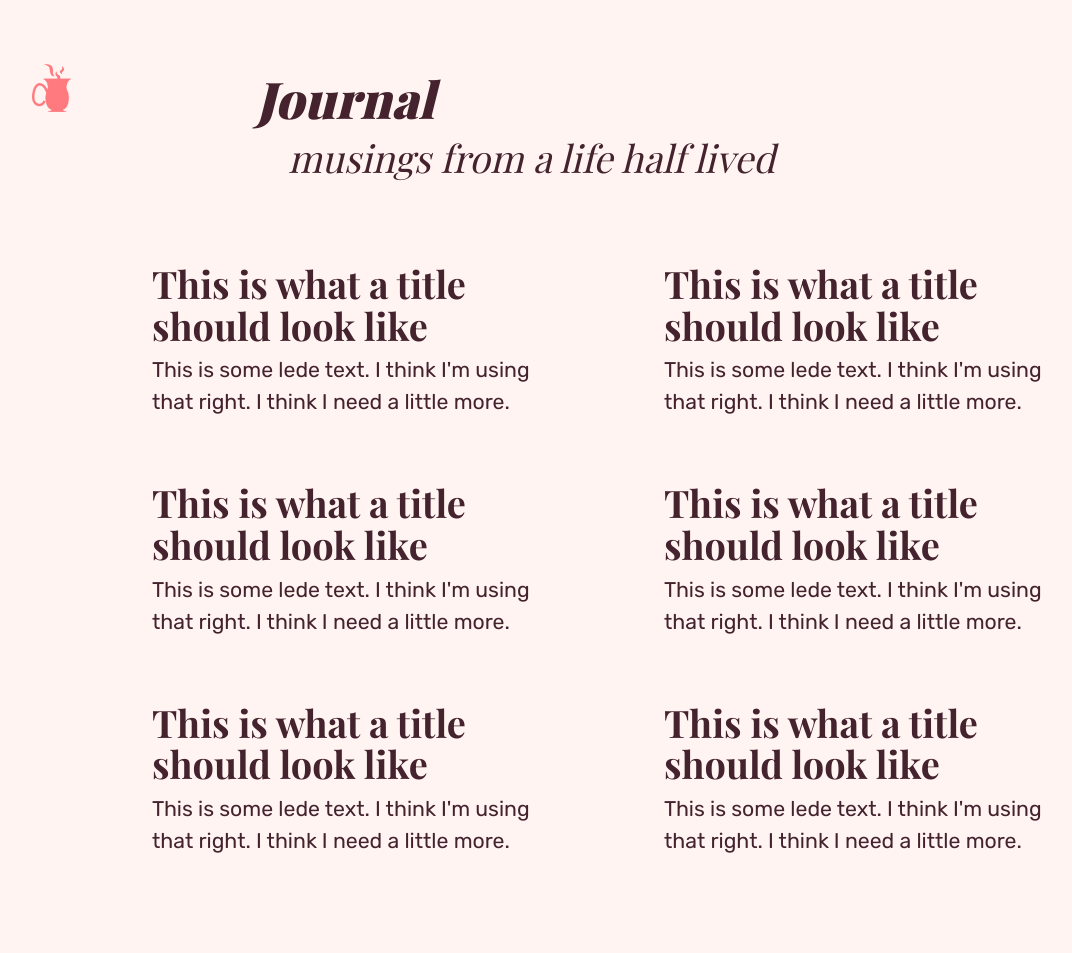
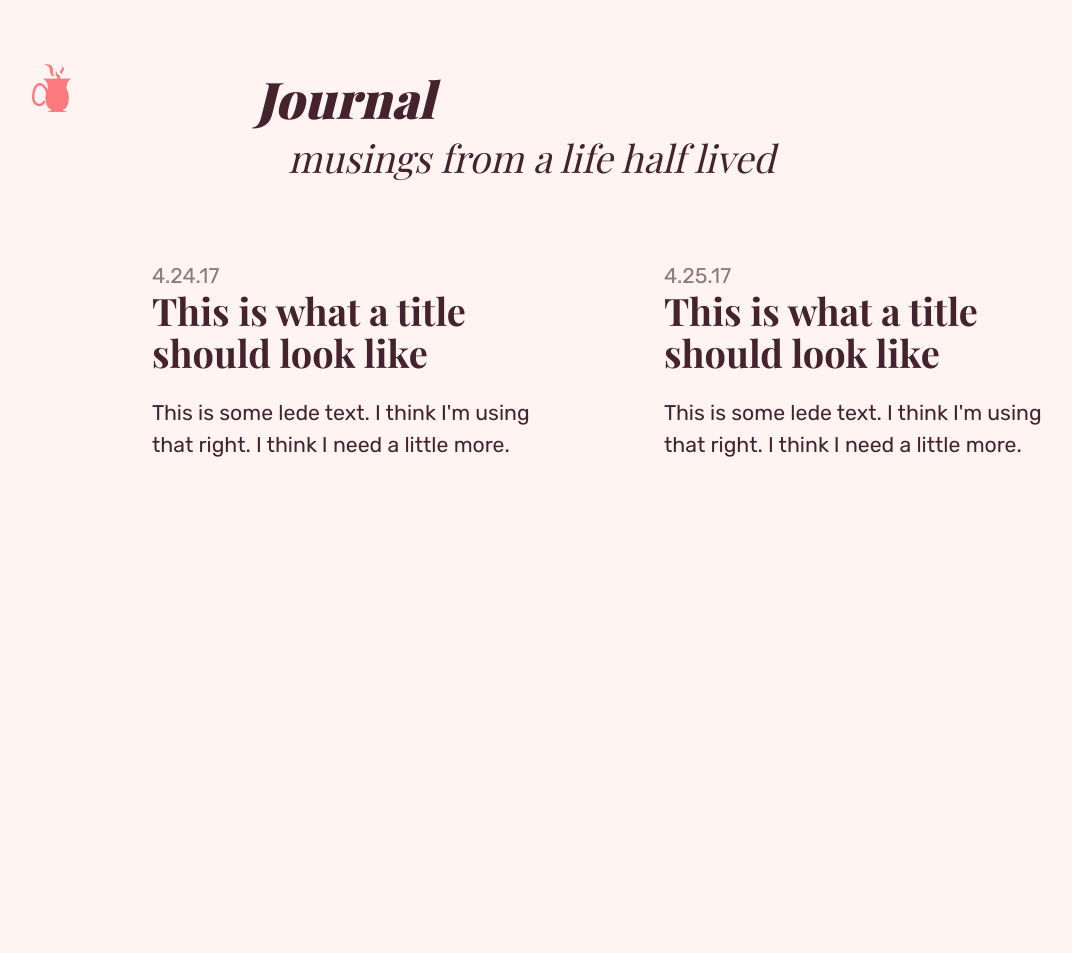
Before and after one commit to chirswomack/chirswomack.github.io, a Jekyll site: the page built from journal.html, in a window 1280 px wide. Shown: the whole page, without its empty margins (32-1104 px from the left). Built offline with Jekyll 4.4.1, drawn with Linux system fonts in a browser that asks for light colours; some web fonts are replaced; after the commit the page ends 900 px from its top, so only the background shows below that.

Commit message:
Add date to post preivew

```diff
--- a/journal.html
+++ b/journal.html
@@ -7,48 +7,22 @@ permalink: /journal/
   <a href="/"><img src="/assets/teacup-logo.png" class="logo"></a>
 
   <div class="journal-top">
-    <h1>Journal</h1>
-    <h2>musings from a life half lived</h2>
+    <h2>Journal</h2>
+    <h3>musings from a life half lived</h3>
   </div>
 
   <div class="grid-container">
     <div class="row">
       <div class="col">
         <div class="post preview">
+          <h6 class="date">4.24.17</h6>
           <h3>This is what a title should look like</h3>
           <p class="lede">This is some lede text. I think I'm using that right. I think I need a little more.</p>
         </div>
       </div>
       <div class="col">
         <div class="post preview">
-          <h3>This is what a title should look like</h3>
-          <p class="lede">This is some lede text. I think I'm using that right. I think I need a little more.</p>
-        </div>
-      </div>
-    </div>
-    <div class="row">
-      <div class="col">
-        <div class="post preview">
-          <h3>This is what a title should look like</h3>
-          <p class="lede">This is some lede text. I think I'm using that right. I think I need a little more.</p>
-        </div>
-      </div>
-      <div class="col">
-        <div class="post preview">
-          <h3>This is what a title should look like</h3>
-          <p class="lede">This is some lede text. I think I'm using that right. I think I need a little more.</p>
-        </div>
-      </div>
-    </div>
-    <div class="row">
-      <div class="col">
-        <div class="post preview">
-          <h3>This is what a title should look like</h3>
-          <p class="lede">This is some lede text. I think I'm using that right. I think I need a little more.</p>
-        </div>
-      </div>
-      <div class="col">
-        <div class="post preview">
+          <h6 class="date">4.25.17</h6>
           <h3>This is what a title should look like</h3>
           <p class="lede">This is some lede text. I think I'm using that right. I think I need a little more.</p>
         </div>
--- a/stylesheets/_colors.scss
+++ b/stylesheets/_colors.scss
@@ -0,0 +1,5 @@
+$brand-pink: rgb(255, 122, 126);
+$link: rgb(255, 209, 210);
+$bg: rgb(255, 244,242);
+$text: rgb(68, 35, 46);
+$text-lighter: rgba(68, 35, 46, 0.6);
--- a/stylesheets/main.css
+++ b/stylesheets/main.css
@@ -7,6 +7,15 @@ body {
   -webkit-font-feature-settings: "kern", "liga", "clig", "calt";
   font-feature-settings: "kern", "liga", "clig", "calt";
   margin: 0; }
+
+h1,
+h2,
+h3 {
+  font-kerning: normal;
+  -moz-font-feature-settings: "kern", "liga", "clig", "calt", "dlig", "swsh";
+  -ms-font-feature-settings: "kern", "liga", "clig", "calt", "dlig", "swsh";
+  -webkit-font-feature-settings: "kern", "liga", "clig", "calt", "dlig", "swsh";
+  font-feature-settings: "kern", "liga", "clig", "calt", "dlig", "swsh"; }
 
 p a {
   text-decoration: none;
@@ -106,14 +115,14 @@ p a:hover {
 .journal-top {
   margin: 0 14rem 48px; }
 
-.journal-top h1 {
+.journal-top h2 {
   margin: 0;
   font-size: 3.16rem;
   font-style: italic;
   font-weight: 900;
   font-family: "Playfair Display", serf; }
 
-.journal-top h2 {
+.journal-top h3 {
   margin: 0 2rem;
   font-size: 2.37rem;
   font-style: italic;
@@ -143,18 +152,21 @@ p a:hover {
   width: 50%;
   padding: 0 1.5rem; }
 
+.post .date {
+  font-size: 1.33rem;
+  font-style: normal;
+  font-weight: 400;
+  font-family: "Rubik", sans-serf;
+  margin: 0 0 2px 0;
+  color: rgba(68, 35, 46, 0.6); }
+
 .post h3 {
   font-size: 2.37rem;
   font-style: normal;
   font-weight: 700;
   font-family: "Playfair Display", serf;
   margin: 0;
-  line-height: 1.1;
-  font-kerning: normal;
-  -moz-font-feature-settings: "kern", "liga", "clig", "calt", "dlig", "swsh";
-  -ms-font-feature-settings: "kern", "liga", "clig", "calt", "dlig", "swsh";
-  -webkit-font-feature-settings: "kern", "liga", "clig", "calt", "dlig", "swsh";
-  font-feature-settings: "kern", "liga", "clig", "calt", "dlig", "swsh"; }
+  line-height: 1.1; }
 
 .post p {
   line-height: 1.5; }
@@ -164,7 +176,7 @@ p a:hover {
   font-style: normal;
   font-weight: 400;
   font-family: "Rubik", sans-serf;
-  margin: 8px 0 0 0; }
+  margin: 1.5rem 0 0 0; }
 
 .preview {
   padding: 2rem;
```
Also changed, not shown: stylesheets/main.scss (+32 -24 lines), 1 other file.
